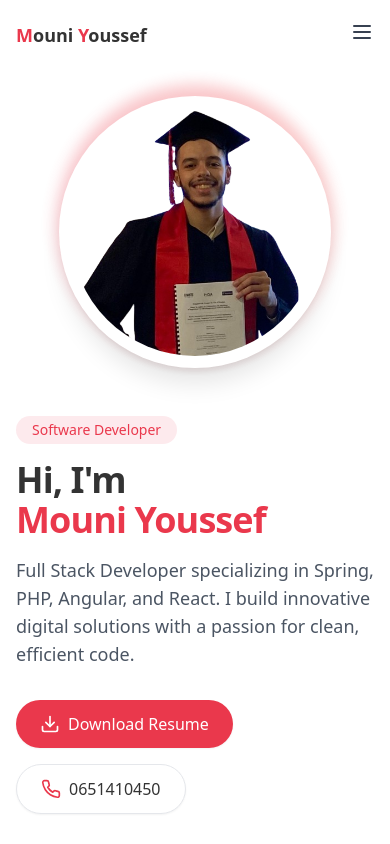
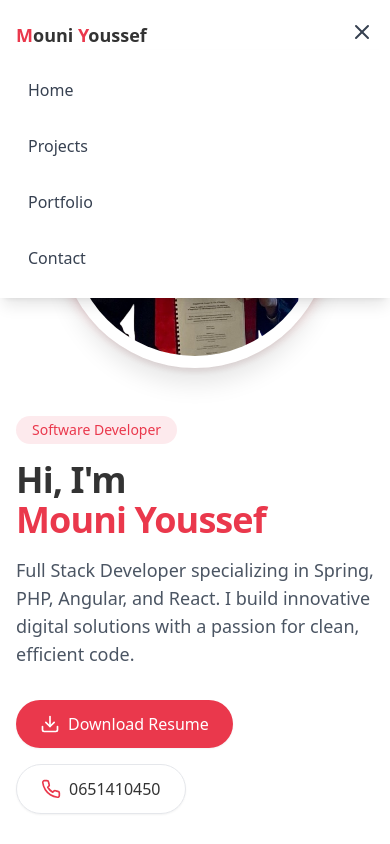
Before and after one commit to SinkoKin/PORTFOL_app, a React (Vite) app: page / in a window 390 px wide. Both pictures are taken after a click on the button "Open menu". Shown: the top 844 px of the page. Built offline with nearby package versions, Linux system fonts and the light colour scheme.

Commit message:
Fix responsive nav and resume display
The responsive navigation was not functioning correctly.  Additionally, the resume display needed improvement.  This commit addresses both issues and aims to improve the overall website presentation.

```diff
--- a/src/components/Header.tsx
+++ b/src/components/Header.tsx
@@ -1,8 +1,10 @@
 
 import { useState, useEffect } from 'react';
+import { Menu, X } from 'lucide-react';
 
 const Header = () => {
   const [scrolled, setScrolled] = useState(false);
+  const [mobileMenuOpen, setMobileMenuOpen] = useState(false);
 
   useEffect(() => {
     const handleScroll = () => {
@@ -24,8 +26,18 @@ const Header = () => {
         top: offsetPosition,
         behavior: 'smooth'
       });
+
+      // Close mobile menu after navigation
+      setMobileMenuOpen(false);
     }
   };
+
+  const navItems = [
+    { name: 'Home', id: 'hero' },
+    { name: 'Projects', id: 'projects' },
+    { name: 'Portfolio', id: 'client-projects' },
+    { name: 'Contact', id: 'contact' }
+  ];
 
   return (
     <header
@@ -42,13 +54,9 @@ const Header = () => {
           </a>
         </div>
 
+        {/* Desktop Navigation */}
         <nav className="hidden md:flex space-x-10">
-          {[
-            { name: 'Home', id: 'hero' },
-            { name: 'Projects', id: 'projects' },
-            { name: 'Portfolio', id: 'client-projects' },
-            { name: 'Contact', id: 'contact' }
-          ].map((item) => (
+          {navItems.map((item) => (
             <button
               key={item.id}
               onClick={() => scrollToSection(item.id)}
@@ -59,14 +67,38 @@ const Header = () => {
           ))}
         </nav>
 
+        {/* Mobile Menu Button */}
         <div className="md:hidden">
-          <button className="text-gray-700 hover:text-portfolio-red transition-colors">
-            <svg xmlns="http://www.w3.org/2000/svg" fill="none" viewBox="0 0 24 24" stroke="currentColor" className="w-6 h-6">
-              <path strokeLinecap="round" strokeLinejoin="round" strokeWidth={2} d="M4 6h16M4 12h16M4 18h16" />
-            </svg>
+          <button
+            className="text-gray-700 hover:text-portfolio-red transition-colors"
+            onClick={() => setMobileMenuOpen(!mobileMenuOpen)}
+            aria-label={mobileMenuOpen ? "Close menu" : "Open menu"}
+          >
+            {mobileMenuOpen ? (
+              <X className="w-6 h-6" />
+            ) : (
+              <Menu className="w-6 h-6" />
+            )}
           </button>
         </div>
       </div>
+
+      {/* Mobile Navigation Menu */}
+      {mobileMenuOpen && (
+        <div className="md:hidden bg-white shadow-lg">
+          <div className="px-4 py-5 space-y-4">
+            {navItems.map((item) => (
+              <button
+                key={item.id}
+                onClick={() => scrollToSection(item.id)}
+                className="block w-full text-left px-3 py-2 text-base font-medium text-gray-700 hover:text-portfolio-red hover:bg-gray-50 rounded-md transition-colors"
+              >
+                {item.name}
+              </button>
+            ))}
+          </div>
+        </div>
+      )}
     </header>
   );
 };
```
Also changed, not shown: 1 other file (tests, documents, lock files or other folders).
